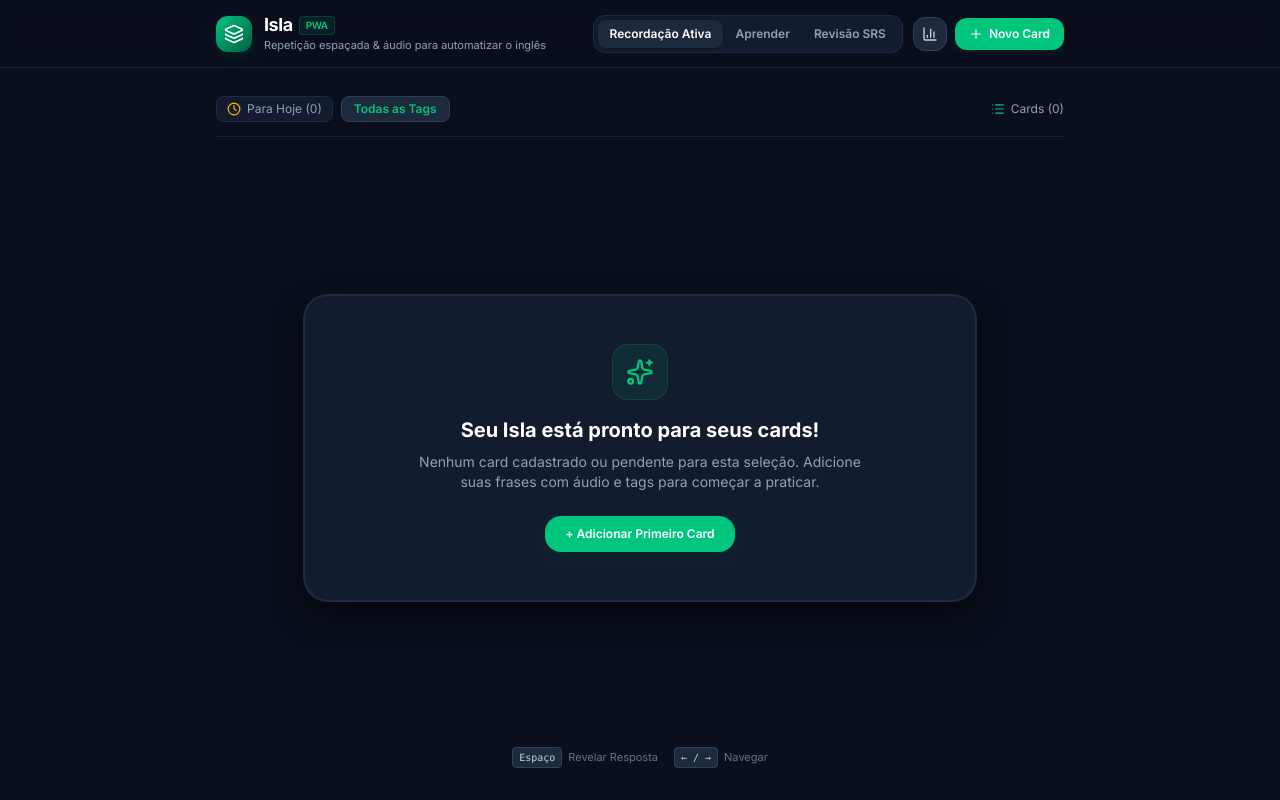
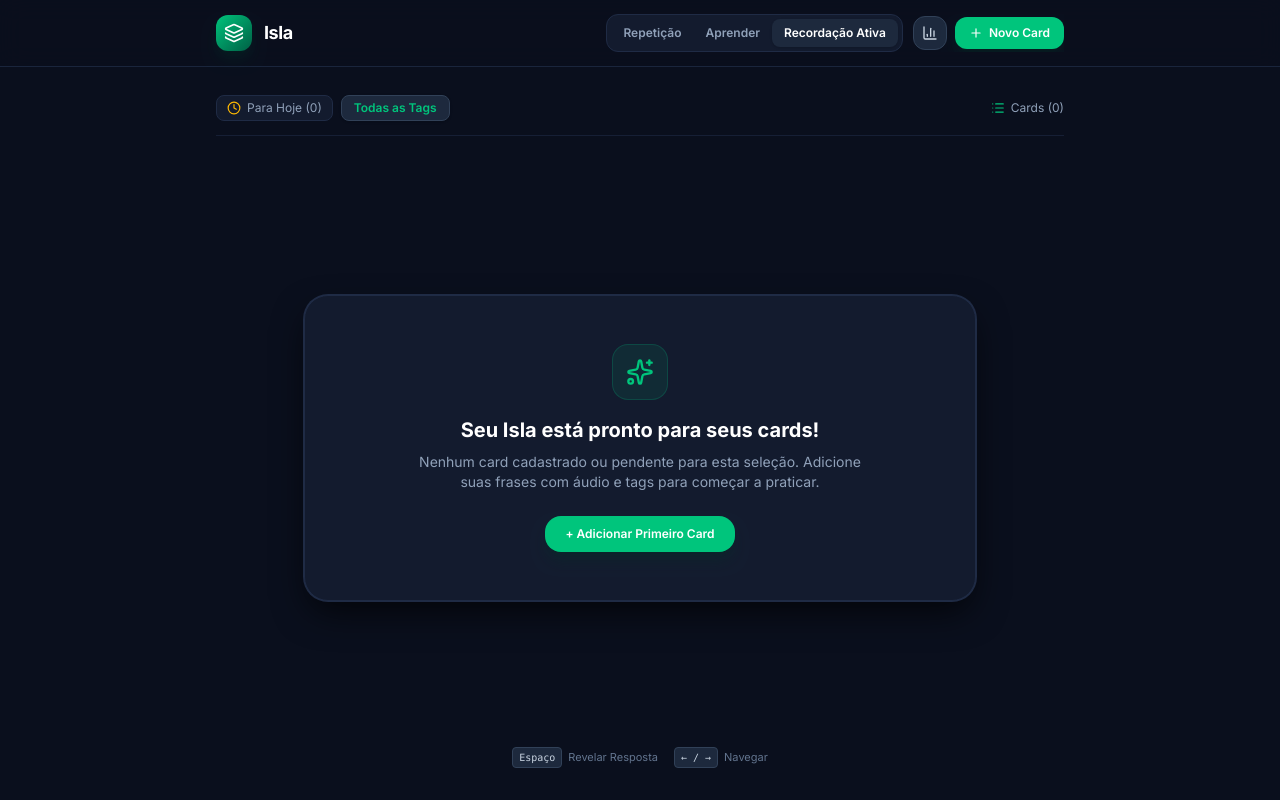
Before and after one commit to diogopereiraasp/Isla, a React (Vite) app: page / in a window 1280 px wide. Built offline with nearby package versions, Linux system fonts and the light colour scheme.

Commit message:
fix(ui): clean header title, rename SRS to Repetição, and adjust mode order

```diff
--- a/src/components/Flashcard.jsx
+++ b/src/components/Flashcard.jsx
@@ -70,9 +70,9 @@ export default function Flashcard({
         </div>
 
         <span className="px-2.5 py-1 rounded-lg bg-[#182338] text-slate-300 border border-slate-700/60 text-[11px] font-medium tracking-wide">
+          {isSRSMode && "Repetição"}
+          {isLearnMode && "Aprender"}
           {isActiveMode && "Recordação Ativa"}
-          {isLearnMode && "Aprender (Flashcard)"}
-          {isSRSMode && "Revisão SRS"}
         </span>
       </div>
 
--- a/src/components/Header.jsx
+++ b/src/components/Header.jsx
@@ -1,5 +1,5 @@
 import React from 'react';
-import { Layers, Plus, BarChart3, List, Download, Sparkles } from 'lucide-react';
+import { Layers, Plus, BarChart3, List, Download } from 'lucide-react';
 
 export default function Header({
   onOpenAdd,
@@ -22,15 +22,9 @@ export default function Header({
               <Layers className="w-5 h-5" />
             </div>
             <div>
-              <h1 className="text-base sm:text-lg font-bold tracking-tight text-white leading-tight flex items-center gap-1.5">
-                <span>Isla</span>
-                <span className="text-[10px] px-1.5 py-0.5 rounded bg-emerald-500/10 text-[#00c57c] border border-emerald-500/20 font-semibold">
-                  PWA
-                </span>
+              <h1 className="text-lg font-bold tracking-tight text-white leading-tight">
+                Isla
               </h1>
-              <p className="text-[11px] text-slate-400 font-normal">
-                Repetição espaçada &amp; áudio para automatizar o inglês
-              </p>
             </div>
           </div>
 
@@ -65,18 +59,24 @@ export default function Header({
         {/* Right Section: Mode Selector & Buttons */}
         <div className="flex items-center gap-2.5 w-full sm:w-auto justify-between sm:justify-end overflow-x-auto pb-1 sm:pb-0">
 
-          {/* Mode Switcher */}
+          {/* Mode Switcher: 1. Repetição / Revisão | 2. Aprender | 3. Recordação Ativa */}
           <div className="bg-[#131b2e] p-1 rounded-xl border border-[#1f2b45] flex items-center text-xs font-semibold shrink-0">
             <button
-              onClick={() => setMode('active')}
-              className={`px-3 py-1.5 rounded-lg transition-all ${
-                mode === 'active'
+              onClick={() => setMode('srs')}
+              className={`px-3 py-1.5 rounded-lg transition-all flex items-center gap-1.5 ${
+                mode === 'srs'
                   ? 'bg-slate-800 text-white shadow'
                   : 'text-slate-400 hover:text-slate-200'
               }`}
             >
-              Recordação Ativa
+              <span>Repetição</span>
+              {dueTodayCount > 0 && (
+                <span className={`px-1.5 py-0.2 rounded-full text-[10px] ${mode === 'srs' ? 'bg-[#00c57c]/20 text-[#00c57c]' : 'bg-amber-500/20 text-amber-400'}`}>
+                  {dueTodayCount}
+                </span>
+              )}
             </button>
+
             <button
               onClick={() => setMode('learn')}
               className={`px-3 py-1.5 rounded-lg transition-all ${
@@ -87,20 +87,16 @@ export default function Header({
             >
               Aprender
             </button>
+
             <button
-              onClick={() => setMode('srs')}
-              className={`px-3 py-1.5 rounded-lg transition-all flex items-center gap-1.5 ${
-                mode === 'srs'
-                  ? 'bg-[#00c57c] text-white shadow'
+              onClick={() => setMode('active')}
+              className={`px-3 py-1.5 rounded-lg transition-all ${
+                mode === 'active'
+                  ? 'bg-slate-800 text-white shadow'
                   : 'text-slate-400 hover:text-slate-200'
               }`}
             >
-              <span>Revisão SRS</span>
-              {dueTodayCount > 0 && (
-                <span className={`px-1.5 py-0.2 rounded-full text-[10px] ${mode === 'srs' ? 'bg-black/30 text-white' : 'bg-amber-500/20 text-amber-400'}`}>
-                  {dueTodayCount}
-                </span>
-              )}
+              Recordação Ativa
             </button>
           </div>
 
```
